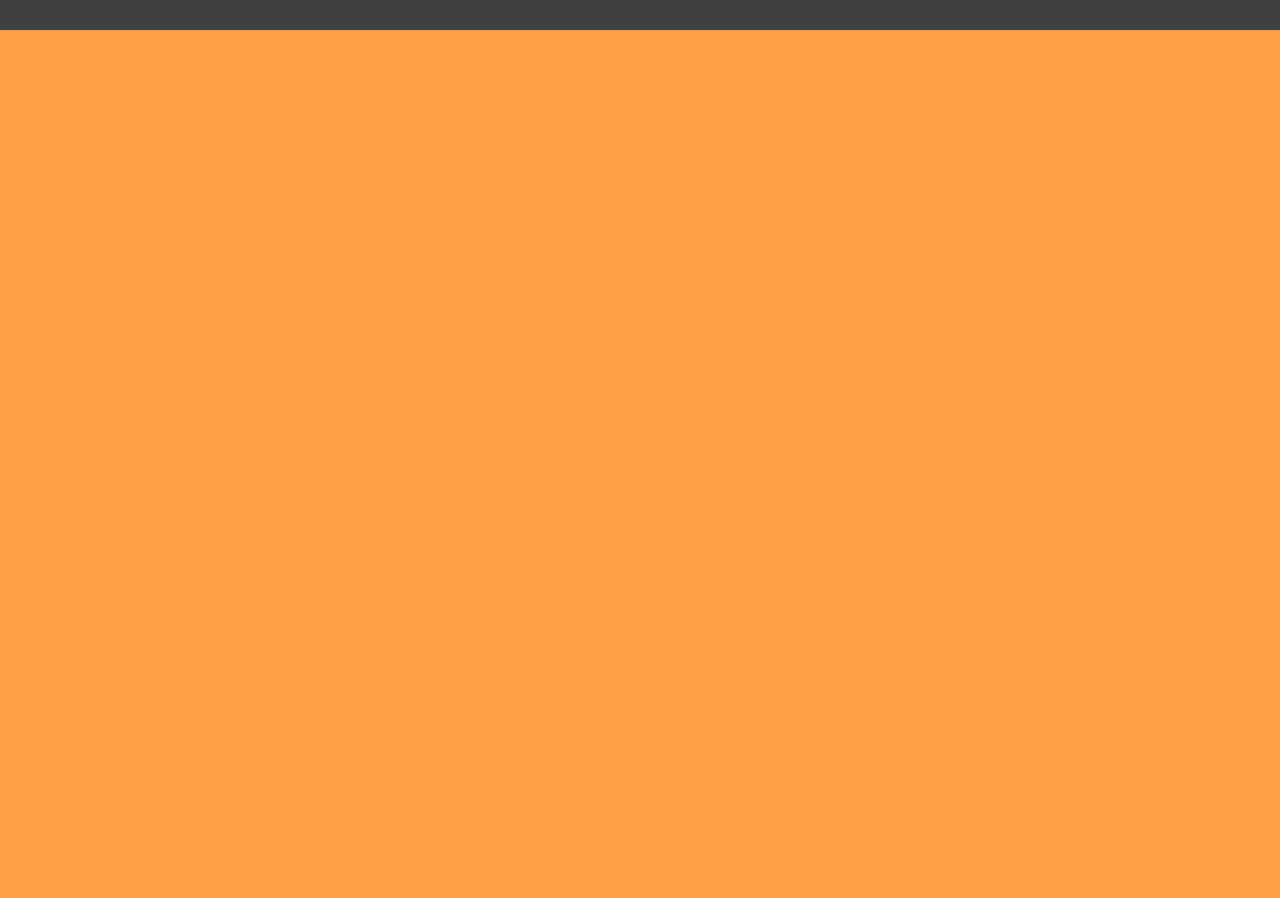
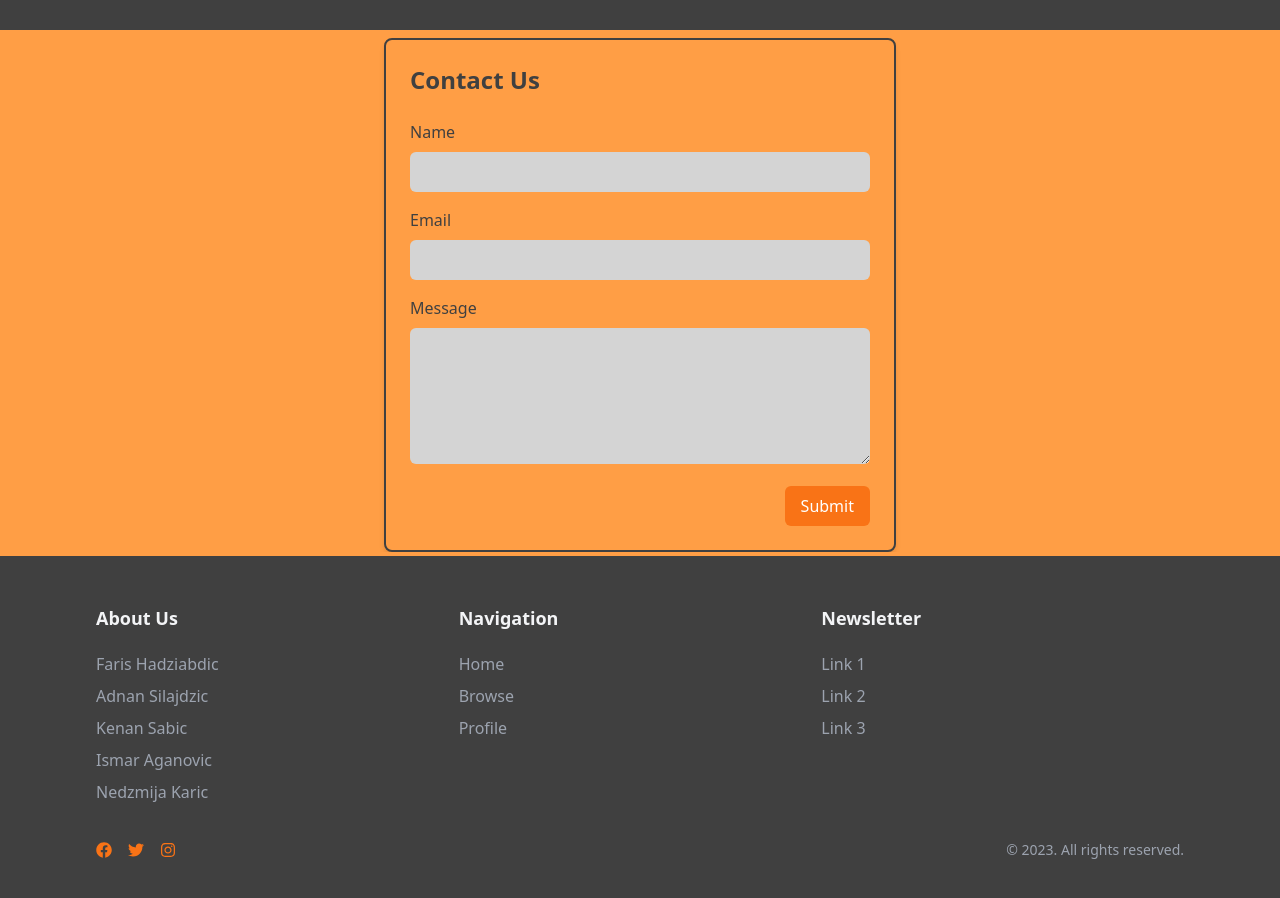
Before and after one commit to Kenan-Sabic/whisked-away, a React (Vite) app: page / in a window 1280 px wide. Shown: the part 2184-3082 px from the top of the page. Before the commit the page ends 2214 px from the top, so only its background shows below. Built offline with nearby package versions, Linux system fonts and the light colour scheme; a web font is replaced by a local one.

Commit message:
Added new footer and contact form

```diff
--- /dev/null
+++ b/src/components/ContactForm.jsx
@@ -0,0 +1,83 @@
+import { useState } from "react";
+
+function ContactForm() {
+  const [name, setName] = useState("");
+  const [email, setEmail] = useState("");
+  const [message, setMessage] = useState("");
+  const [isSubmitting, setIsSubmitting] = useState(false);
+  const [submitSuccess, setSubmitSuccess] = useState(false);
+
+  const handleSubmit = async (event) => {
+    event.preventDefault();
+    setIsSubmitting(true);
+    //Add logic to send form data to backend for processing
+
+    console.log({ name, email, message });
+    setSubmitSuccess(true);
+    setIsSubmitting(false);
+  };
+
+  return (
+    <div className="max-w-lg mx-auto">
+      <form onSubmit={handleSubmit} className="bg-sandybrown p-6 rounded-lg shadow-md border-2 border-neutral-700 mt-2 ">
+        <h2 className="text-2xl text-neutral-700 font-bold mb-6">Contact Us</h2>
+        {submitSuccess ? (
+          <p className="text-neutral-700 mb-4">Thanks for your message!</p>
+        ) : (
+          <>
+            <div className="mb-4">
+              <label htmlFor="name" className="block font-medium mb-2 text-neutral-700">
+                Name
+              </label>
+              <input
+                type="text"
+                name="name"
+                value={name}
+                onChange={(e) => setName(e.target.value)}
+                className="bg-neutral-300 border-gray-300 py-2 px-4 rounded-md w-full focus:outline-none focus:ring-2 focus:ring-orange-500"
+                required
+              />
+            </div>
+            <div className="mb-4">
+              <label htmlFor="email" className="block font-medium mb-2 text-neutral-700">
+                Email
+              </label>
+              <input
+                type="email"
+                name="email"
+                value={email}
+                onChange={(e) => setEmail(e.target.value)}
+                className="bg-neutral-300 border-gray-300 py-2 px-4 rounded-md w-full focus:outline-none focus:ring-2 focus:ring-orange-500"
+                required
+              />
+            </div>
+            <div className="mb-4">
+              <label htmlFor="message" className="block font-medium mb-2 text-neutral-700">
+                Message
+              </label>
+              <textarea
+                name="message"
+                value={message}
+                onChange={(e) => setMessage(e.target.value)}
+                rows="5"
+                className="bg-neutral-300 border-gray-300 py-2 px-4 rounded-md w-full focus:outline-none focus:ring-2 focus:ring-orange-500"
+                required
+              ></textarea>
+            </div>
+            <div className="flex justify-end">
+              <button
+                type="submit"
+                className="bg-orange-500 py-2 px-4 rounded-md text-white hover:bg-orange-600 transition-colors"
+                disabled={isSubmitting}
+              >
+                {isSubmitting ? "Submitting..." : "Submit"}
+              </button>
+            </div>
+          </>
+        )}
+      </form>
+    </div>
+  );
+}
+
+export default ContactForm
--- a/src/components/Footer.jsx
+++ b/src/components/Footer.jsx
@@ -1,38 +1,58 @@
-import React from 'react'
+import React from 'react';
+import { FaFacebook, FaTwitter, FaInstagram } from 'react-icons/fa';
 
-const Footer = () => {
+function Footer() {
   return (
-    <div className='bg-jet min-h-24 w-screen border-t-4 border-white flex flex-col  md:flex-row'>
-    <div className='border-2 border-white w-full md:w-1/3 flex flex-col'>
-       <h1 className='text-white w-full hover:bg-sandybrown hover:text-black'>Menu</h1>
-       <a href="#" className='text-white underline underline-offset-2 hover:bg-white hover:text-jet'>1</a>
-       <a href="#" className='text-white underline underline-offset-2  hover:bg-white hover:text-jet'>2</a>
-       <a href="#" className='text-white underline underline-offset-2  hover:bg-white hover:text-jet'>3</a>
-
-
-    </div>
-    <div className='border-2 border-white w-full md:w-1/3 flex flex-col'>
-       <h1 className='text-white w-full hover:bg-sandybrown'>Something</h1>
-       <a href="#" className='text-white underline underline-offset-2 '>1</a>
-       <a href="#" className='text-white underline underline-offset-2'>2</a>
-       <a href="#" className='text-white underline underline-offset-2'>3</a>
-       <a href="#" className='text-white underline underline-offset-2'>4</a>
-       <a href="#" className='text-white underline underline-offset-2'>5</a>
-
-
-       </div>
-    <div className='border-2 border-white w-full md:w-1/3 flex flex-col'>
-       <h1 className='text-white w-full hover:bg-sandybrown'>Contact</h1>
-       <a href="#" className='text-white underline underline-offset-2'>1</a>
-       <a href="#" className='text-white underline underline-offset-2'>2</a>
-       <a href="#" className='text-white underline underline-offset-2'>3</a>
-
-
-
-   </div>
-
-   </div>
-  )
+   <>
+    <div className="bg-sandybrown h-1"></div>
+    <footer className="bg-neutral-700 py-8 lg:py-12">
+      <div className="max-w-6xl mx-auto px-4 sm:px-6 lg:px-8">
+        <div className="flex flex-wrap justify-between">
+          <div className="w-full lg:w-1/3 mb-8 lg:mb-0">
+            <h3 className="text-lg font-semibold text-gray-100 mb-4">About Us</h3>
+            <p className="text-gray-400 leading-loose">
+               Faris Hadziabdic <br/>
+               Adnan Silajdzic <br/>
+               Kenan Sabic <br />
+               Ismar Aganovic <br />
+               Nedzmija Karic <br />
+            </p>
+          </div>
+          <div className="w-full lg:w-1/3 mb-8 lg:mb-0">
+            <h3 className="text-lg font-semibold text-gray-100 mb-4">Navigation</h3>
+            <ul className="text-gray-400 leading-loose">
+              <li><a href="/">Home</a></li>
+              <li><a href="/browse">Browse</a></li>
+              <li><a href="/profile">Profile</a></li>
+            </ul>
+          </div>
+          <div className="w-full lg:w-1/3 mb-8 lg:mb-0">
+            <h3 className="text-lg font-semibold text-gray-100 mb-4">Newsletter</h3>
+            <ul className="text-gray-400 leading-loose">
+              <li>Link 1</li>
+              <li>Link 2</li>
+              <li>Link 3</li>
+            </ul>
+          </div>
+        </div>
+        <div className="flex justify-between items-center mt-8">
+          <div className="flex items-center">
+            <a href="#" className="text-orange-500 hover:text-orange-400 mr-4">
+              <FaFacebook />
+            </a>
+            <a href="#" className="text-orange-500 hover:text-orange-400 mr-4">
+              <FaTwitter />
+            </a>
+            <a href="#" className="text-orange-500 hover:text-orange-400">
+              <FaInstagram />
+            </a>
+          </div>
+          <p className="text-gray-400 text-sm">&copy; 2023. All rights reserved.</p>
+        </div>
+      </div>
+    </footer>
+    </>
+  );
 }
 
-export default Footer
+export default Footer;
--- a/src/pages/Browse.jsx
+++ b/src/pages/Browse.jsx
@@ -14,7 +14,7 @@ const Browse = () => {
       <Browse_search />
       <Filters />
       <Recipes />
-      <Browse_search />
+      <Footer />
     </div>
   );
 };
--- a/src/pages/Home.jsx
+++ b/src/pages/Home.jsx
@@ -5,6 +5,7 @@ import Browse_page from "../components/HomePageBanner";
 import Daily_Recipe from "../components/Daily_recipe";
 import Suggestions from "../components/Suggestions";
 import Footer from "../components/Footer";
+import ContactForm from "../components/ContactForm";
 import CalculatorHome from "../components/CalculatorHome";
 const HomePage = () => {
 
@@ -15,6 +16,8 @@ const HomePage = () => {
       <Daily_Recipe/>
       <Suggestions />
       <CalculatorHome />
+      <ContactForm />
+      <Footer />
     </div>
   );
 };
```
